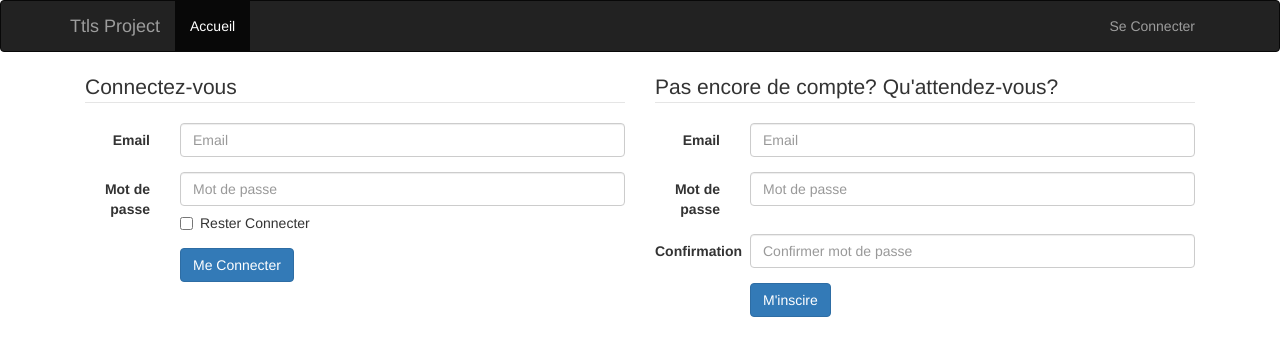
After one commit to Cavanna-dev/ADP, a PHP site: page /form_login.php in a window 1280 px wide. The commit adds this page. Shown: the top 356 px of the page. Run offline with PHP 8.4, Linux system fonts and the light colour scheme; some libraries are stand-ins or nearby versions.

Commit message:
Registration Done

```diff
--- /dev/null
+++ b/form_login.php
@@ -0,0 +1,61 @@
+<?php include 'template/header.php'; ?>
+<?php include 'template/menu.php'; ?>
+<div class="container">
+    <form class="form-horizontal col-lg-6" action="login.php">
+        <fieldset>
+            <legend>Connectez-vous</legend>
+            <div class="form-group">
+                <label for="inputEmail" class="col-lg-2 control-label">Email</label>
+                <div class="col-lg-10">
+                    <input type="text" class="form-control" id="inputEmail" placeholder="Email">
+                </div>
+            </div>
+            <div class="form-group">
+                <label for="inputPassword" class="col-lg-2 control-label">Mot de passe</label>
+                <div class="col-lg-10">
+                    <input type="password" class="form-control" id="inputPassword" placeholder="Mot de passe">
+                    <div class="checkbox">
+                        <label>
+                            <input type="checkbox"> Rester Connecter
+                        </label>
+                    </div>
+                </div>
+            </div>
+            <div class="form-group">
+                <div class="col-lg-10 col-lg-offset-2">
+                    <button type="submit" class="btn btn-primary">Me Connecter</button>
+                </div>
+            </div>
+        </fieldset>
+    </form>
+    <form class="form-horizontal col-lg-6" action="registration.php" method="POST">
+        <fieldset>
+            <legend>Pas encore de compte? Qu'attendez-vous?</legend>
+            <div class="form-group">
+                <label for="inputEmail" class="col-lg-2 control-label">Email</label>
+                <div class="col-lg-10">
+                    <input type="text" class="form-control" id="inputEmail" name="inputEmail" placeholder="Email">
+                </div>
+            </div>
+            <div class="form-group">
+                <label for="inputPassword" class="col-lg-2 control-label">Mot de passe</label>
+                <div class="col-lg-10">
+                    <input type="password" class="form-control" id="inputPassword" name="inputPassword" placeholder="Mot de passe">
+                </div>
+            </div>
+            <div class="form-group">
+                <label for="inputConfirmPassword" class="col-lg-2 control-label">Confirmation</label>
+                <div class="col-lg-10">
+                    <input type="password" class="form-control" id="inputConfirmPassword" name="inputConfirmPassword" placeholder="Confirmer mot de passe">
+                </div>
+            </div>
+            <div class="form-group">
+                <div class="col-lg-10 col-lg-offset-2">
+                    <button type="submit" class="btn btn-primary">M'inscire</button>
+                </div>
+            </div>
+        </fieldset>
+    </form>
+</div>
+<script src="//code.jquery.com/jquery-1.11.0.min.js"></script>
+<?php include 'template/footer.php'; ?>
--- a/template/footer.php
+++ b/template/footer.php
@@ -1,4 +1,3 @@
-<script src="//code.jquery.com/jquery-1.11.0.min.js"></script>
 <script src="https://maxcdn.bootstrapcdn.com/bootstrap/3.3.1/js/bootstrap.min.js"></script>
 </body>
 </html>
--- a/template/menu.php
+++ b/template/menu.php
@@ -13,7 +13,7 @@
                 <li class="active"><a href="#">Accueil</a></li>
             </ul>
             <ul class="nav navbar-nav navbar-right">
-                <li><a href="#">Se Connecter</a></li>
+                <li><a href="form_login.php">Se Connecter</a></li>
             </ul>
         </div>
     </div>
```
Also changed, not shown: functions/config.php (added, +7 -0 lines), functions/connection_db.php (+3 -4 lines), functions/hashagePass.php (added, +10 -0 lines), registration.php (added, +19 -0 lines).
